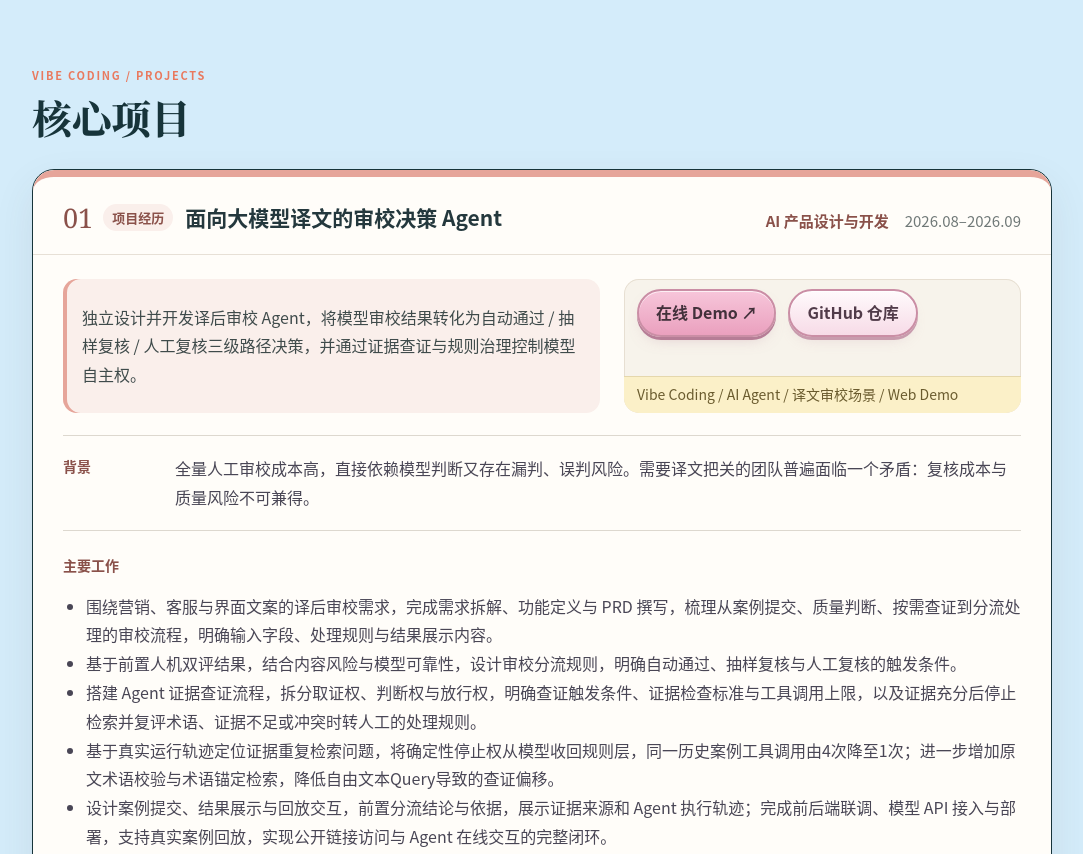
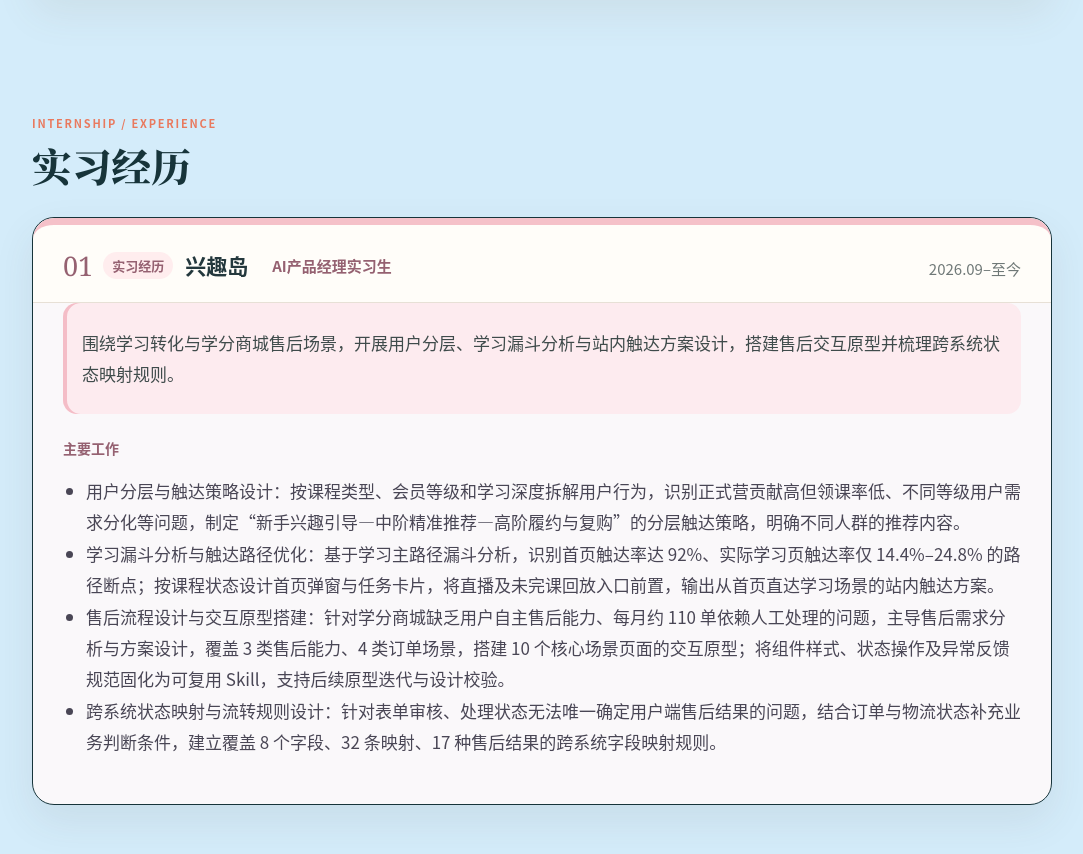
Before and after one commit to curious-leila/leila-portfolio, a plain HTML site: page index.html in a window 1280 px wide. Shown: the part 1674-2528 px from the top of the page, without its empty margins (98-1181 px from the left). Drawn offline with Linux system fonts and the light colour scheme.

Commit message:
Add Xingqudao internship card and refine portfolio typography

```diff
--- a/index.html
+++ b/index.html
@@ -20,6 +20,7 @@
       <button class="menu-toggle" type="button" aria-label="展开导航" aria-controls="main-nav" aria-expanded="false"><span></span><span></span><span></span></button>
       <nav id="main-nav" aria-label="主导航">
         <a href="#about">关于我</a>
+        <a href="#experience">实习经历</a>
         <a href="#projects">核心项目</a>
         <a href="#skills">能力概览</a><a href="#contact">联系我</a>
         <a class="nav-resume js-resume" href="./assets/产品实习生-汤嘉懿-英语专业-中国海洋大学.pdf" download="产品实习生-汤嘉懿-英语专业-中国海洋大学.pdf">下载简历 PDF</a>
@@ -33,7 +34,7 @@
         <div class="hero-proof" aria-label="项目成果">
           <span>3 个 AI 项目 Demo</span><span>2 个小红书小工具已上线</span><span>2款均1000+人使用</span>
         </div>
-        <div class="hero-actions"><a class="button primary" href="#projects">查看 Vibe Coding 作品</a><a class="button js-resume" href="./assets/产品实习生-汤嘉懿-英语专业-中国海洋大学.pdf" download="产品实习生-汤嘉懿-英语专业-中国海洋大学.pdf">下载简历 PDF</a><a class="button" href="#contact">联系我</a></div>
+        <div class="hero-actions"><a class="button primary" href="#experience">核心经历</a><a class="button js-resume" href="./assets/产品实习生-汤嘉懿-英语专业-中国海洋大学.pdf" download="产品实习生-汤嘉懿-英语专业-中国海洋大学.pdf">下载简历 PDF</a><a class="button" href="#contact">联系我</a></div>
         <a class="scroll-link" href="#projects">向下查看作品与产品实践 <span aria-hidden="true">↓</span></a>
       </div>
       <div class="hero-visual"><aside class="profile-card" aria-label="个人信息">
@@ -51,6 +52,25 @@
         <article class="education"><div class="education-top"><span class="date">2020年9月-2024年6月</span><h3>安徽师范大学</h3></div><p>英语专业 · 本科</p><p class="education-result education-achievement">专业排名 <strong>11/170</strong>（前 7%）</p></article>
       </div>
       <div class="direction"><p><strong class="direction-label">职业方向</strong>希望从事 AI 产品经理实习，在真实业务场景中用 AI 赋能解决具体问题，探索 AI 的应用价值。</p></div></div>
+    </section>
+
+    <section id="experience" class="section" aria-labelledby="experience-title">
+      <div class="section-heading" data-kicker="INTERNSHIP / EXPERIENCE"><h2 id="experience-title">实习经历</h2></div>
+      <div class="projects-group">
+        <article class="project" aria-labelledby="experience-xingqudao">
+          <header class="project-header">
+            <div class="project-title-row"><span class="project-number">01</span><span class="project-tag">实习经历</span><h3 id="experience-xingqudao">兴趣岛</h3><span class="project-role">AI产品经理实习生</span></div>
+            <div class="project-meta"><span class="project-date">2026.09–至今</span></div>
+          </header>
+          <p class="project-description">围绕学习转化与学分商城售后场景，开展用户分层、学习漏斗分析与站内触达方案设计，搭建售后交互原型并梳理跨系统状态映射规则。</p>
+          <div class="project-body"><h4 class="content-label">主要工作</h4><ul class="work-list agent-work-list">
+            <li><strong>用户分层与触达策略设计：</strong>按课程类型、会员等级和学习深度拆解用户行为，识别正式营贡献高但领课率低、不同等级用户需求分化等问题，制定“新手兴趣引导—中阶精准推荐—高阶履约与复购”的分层触达策略，明确不同人群的推荐内容。</li>
+            <li><strong>学习漏斗分析与触达路径优化：</strong>基于学习主路径漏斗分析，识别首页触达率达 <strong>92%</strong>、实际学习页触达率仅 <strong>14.4%–24.8%</strong> 的路径断点；按课程状态设计首页弹窗与任务卡片，将直播及未完课回放入口前置，输出从首页直达学习场景的站内触达方案。</li>
+            <li><strong>售后流程设计与交互原型搭建：</strong>针对学分商城缺乏用户自主售后能力、每月约 <strong>110 单</strong>依赖人工处理的问题，主导售后需求分析与方案设计，覆盖 <strong>3 类售后能力、4 类订单场景</strong>，搭建 <strong>10 个核心场景页面</strong>的交互原型；将组件样式、状态操作及异常反馈规范固化为可复用 Skill，支持后续原型迭代与设计校验。</li>
+            <li><strong>跨系统状态映射与流转规则设计：</strong>针对表单审核、处理状态无法唯一确定用户端售后结果的问题，结合订单与物流状态补充业务判断条件，建立覆盖 <strong>8 个字段、32 条映射、17 种售后结果</strong>的跨系统字段映射规则。</li>
+          </ul></div>
+        </article>
+      </div>
     </section>
 
     <section id="projects" class="section" aria-labelledby="projects-title">
--- a/styles.css
+++ b/styles.css
@@ -474,8 +474,8 @@ details[open] summary{border-bottom-color:var(--outline-deep)}
   }
 }
 
-/* Keep the three reading modules comfortable and consistent on wide screens. */
-#about,#projects,#skills{
+/* Keep the reading modules comfortable and consistent on wide screens. */
+#about,#experience,#projects,#skills{
   width:100%;
   max-width:1020px;
 }
@@ -494,7 +494,7 @@ details[open] summary{border-bottom-color:var(--outline-deep)}
   }
   .eyebrow{top:10px;margin-bottom:22px;font-size:11px;letter-spacing:2px}
   .hero-actions .button{min-height:44px;padding:7px 15px;font-size:15px}
-  #about,#projects,#skills,#contact{max-width:none}
+  #about,#experience,#projects,#skills,#contact{max-width:none}
   #contact .contact{padding:22px 18px}
 }
 
@@ -2590,3 +2590,54 @@ nav a:hover,nav a[aria-current="location"],nav a[aria-current="location"]:hover{
 @media(max-width:760px){
   .proof-lightbox-close{min-height:44px;padding:8px 18px}
 }
+
+
+
+/* Internship palette and consistent, unaccented card body copy. */
+#experience .project{
+  --case-accent:rgba(241,171,184,.72);
+  --case-wash:rgba(255,220,225,.48);
+  --case-tone:#956171;
+  background:rgba(255,250,250,.88)!important;
+  backdrop-filter:blur(10px);
+  -webkit-backdrop-filter:blur(10px);
+}
+.about-copy,
+.education p,
+.direction p,
+.hero .profile-item p,
+.project-description,
+.case-background p,
+.work-list li,
+.work-module p,
+.work-module li,
+.retrospective p,
+.retrospective li,
+.skills-grid p,
+.skills-grid li,
+.contact .contact-copy{
+  font-size:17px!important;
+  font-weight:400!important;
+  line-height:1.85;
+}
+:is(.about-copy,.education p,.direction p,.profile-item p,
+.project-description,.case-background p,.work-list li,.work-module,
+.retrospective,.skills-grid p,.skills-grid li,.contact-copy) :is(strong,b,em){
+  font-size:inherit!important;
+  font-weight:inherit!important;
+  font-style:normal!important;
+  color:inherit!important;
+}
+
+/* Keep the internship role beside the company, with the date on the right. */
+#experience .project-title-row{
+  display:flex;
+  flex-wrap:wrap;
+  align-items:center;
+}
+#experience .project-title-row .project-role{margin-left:14px}
+#experience .project-title-row h3{flex:0 0 auto;width:auto}
+@media(max-width:760px){
+  #experience .project-title-row h3{margin-top:0}
+  #experience .project-title-row .project-role{margin-left:6px}
+}
```
